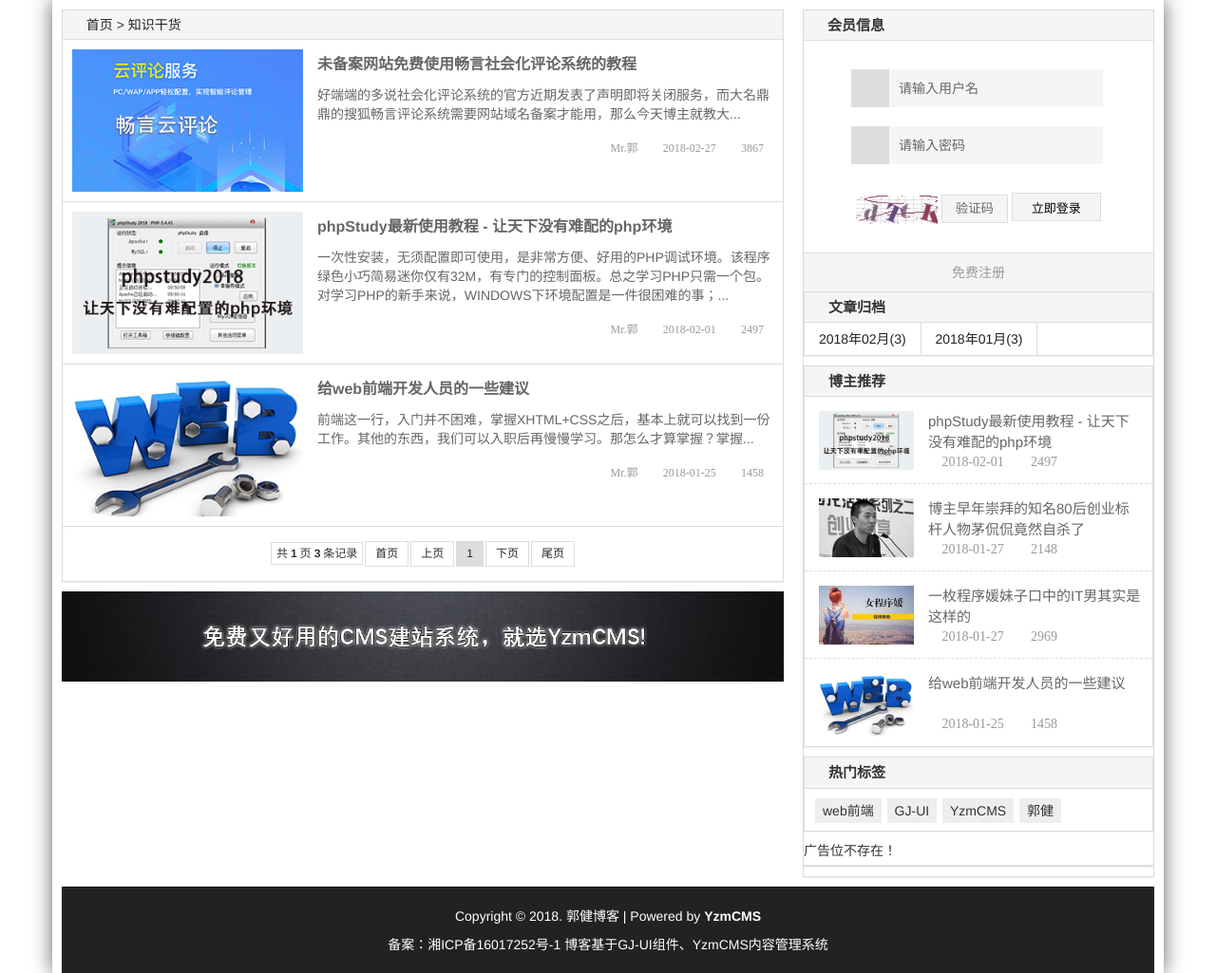
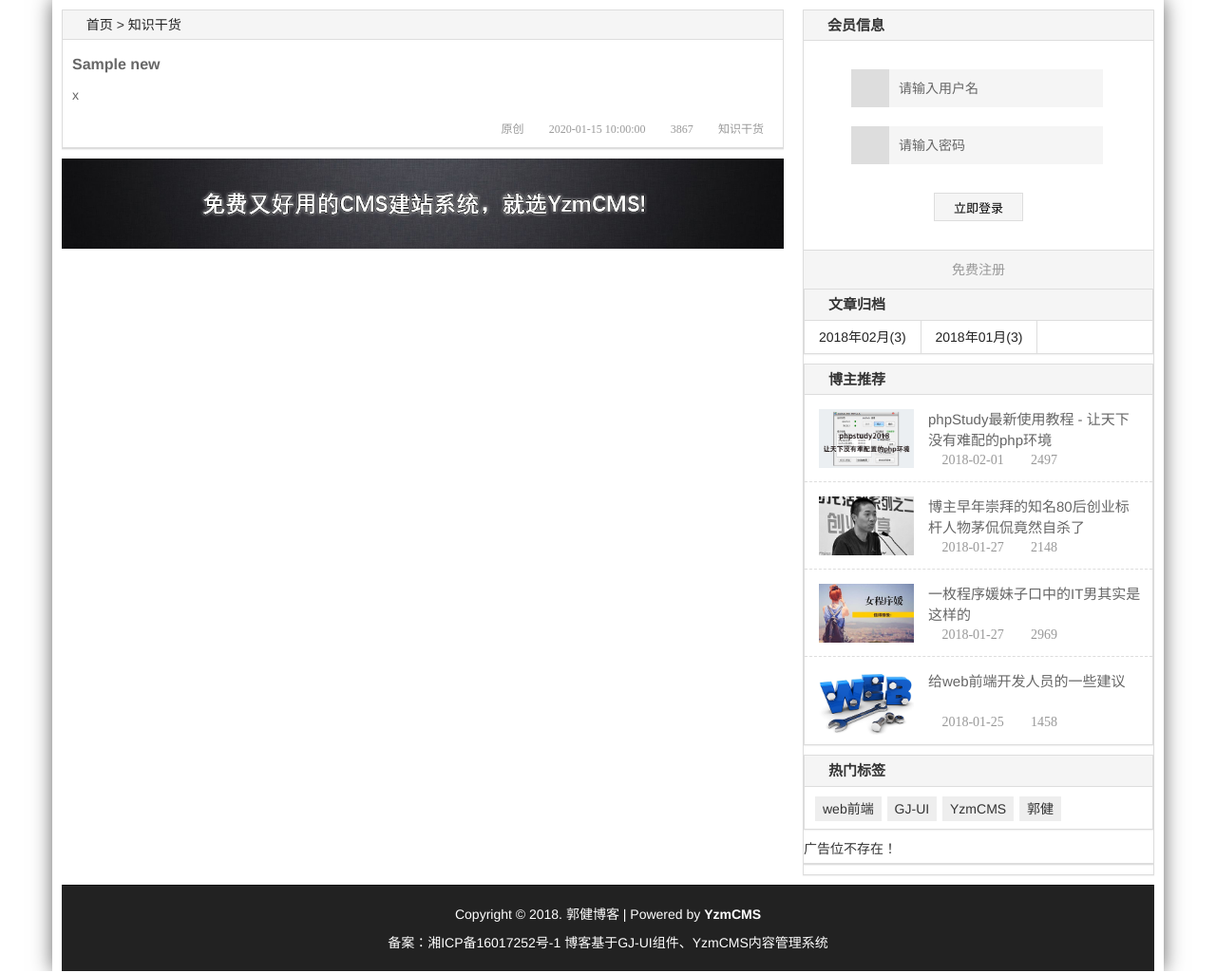
Before and after one commit to Performer941/individual-event, a Flask app: page /index02.html in a window 1280 px wide. Shown: the part 51-1076 px from the top of the page at 95% size. Run offline with Flask 2, Linux system fonts and the light colour scheme; tables that the repository leaves empty hold one stand-in row (values such as "Sample post"); some web fonts are replaced.

Commit message:
'完善页面显示'

```diff
--- a/templates/detail.html
+++ b/templates/detail.html
@@ -37,7 +37,7 @@
     <!--响应式导航栏-->
     <div class="gnav gclear">
         <div class="gj-logo gj-left">
-            <a href="index.html"
+            <a href="/"
                title="Stage performers" style="color:#fff;font-size:30px;letter-spacing: 2px;margin: 4px 0;">Stage
                 performers</a>
         </div>
--- a/templates/index.html
+++ b/templates/index.html
@@ -42,7 +42,7 @@
     <!--响应式导航栏-->
     <div class="gnav gclear">
         <div class="gj-logo gj-left">
-            <a href="index.html"
+            <a href="/"
                title="Stage performers" style="color:#fff;font-size:30px;letter-spacing: 2px;margin: 4px 0;">Stage
                 performers</a>
         </div>
--- a/templates/index02.html
+++ b/templates/index02.html
@@ -37,8 +37,9 @@
     <!--响应式导航栏-->
     <div class="gnav gclear">
         <div class="gj-logo gj-left">
-            <a href="index.html"
-               title="Stage performers" style="color:#fff;font-size:30px;letter-spacing: 2px;margin: 4px 0;">Stage performers</a>
+            <a href="/"
+               title="Stage performers" style="color:#fff;font-size:30px;letter-spacing: 2px;margin: 4px 0;">Stage
+                performers</a>
         </div>
         <i class="gbar fa fa-bars" aria-hidden="true"></i>
         <ul class="gnav-ul gj-right">
@@ -65,79 +66,62 @@
                 <nav class="gj-ljdh">
                     <!--路径导航模块-->
                     <i class="fa fa-home" aria-hidden="true"></i>
-                    <a href="https://www.17sucai.com/preview/1125772/2019-11-12/%E9%83%AD%E5%BB%BA%E5%8D%9A%E5%AE%A2/index.html">首页</a>
-                    &gt; <a
-                        href="https://www.17sucai.com/preview/1125772/2019-11-12/%E9%83%AD%E5%BB%BA%E5%8D%9A%E5%AE%A2/index1.html"
-                        title="知识干货">知识干货</a></nav>
+                    <a href="/">首页</a> &gt; <a href="index02.html">知识干货</a></nav>
                 <div class="gj-body gul-tuw1">
-                    <div class="gtw-ul gclear">
-                        <div class="gtw-img">
-                            <a href="https://www.17sucai.com/preview/1125772/2019-11-12/%E9%83%AD%E5%BB%BA%E5%8D%9A%E5%AE%A2/13.html"><img
-                                    src="/static/images/180313112630855.jpg" alt="未备案网站免费使用畅言社会化评论系统的教程"></a>
-                        </div>
-                        <div class="gtw-body">
-                            <a href="https://www.17sucai.com/preview/1125772/2019-11-12/%E9%83%AD%E5%BB%BA%E5%8D%9A%E5%AE%A2/13.html">
-                                <h4>未备案网站免费使用畅言社会化评论系统的教程</h4>
-                            </a>
-                            <p>好端端的多说社会化评论系统的官方近期发表了声明即将关闭服务，而大名鼎鼎的搜狐畅言评论系统需要网站域名备案才能用，那么今天博主就教大...</p>
-                            <div class="gtw-sx">
-                                <a href="https://www.17sucai.com/preview/1125772/2019-11-12/%E9%83%AD%E5%BB%BA%E5%8D%9A%E5%AE%A2/init1.html"><i
-                                        class="fa fa-user"> Mr.郭</i></a>
-                                <i class="fa fa-clock-o"> 2018-02-27</i>
-                                <i class="fa fa-eye"> 3867</i>
+                    {% for new in paginate.items %}
+                    <div class="gj-body gul-tuw1">
+                        <div class="gtw-ul gclear">
+                            <div class="gtw-body">
+                                <a href="/detail/{{ new.id }}">
+                                    <h4>{{ new.title }}</h4>
+                                </a>
+                                <p>{{ new.digest }}</p>
+                                <div class="gtw-sx">
+                                    <i class="fa fa-plus-square" aria-hidden="true"> 原创</i>
+                                    <i class="fa fa-clock-o" aria-hidden="true"> {{ new.create_time }}</i>
+                                    <i class="fa fa-eye" aria-hidden="true"> 3867</i>
+                                    <a href="/detail/{{ new.id }}"><i
+                                            class="fa fa-folder-open" aria-hidden="true"> 知识干货</i></a>
+                                </div>
                             </div>
                         </div>
                     </div>
-                    <div class="gtw-ul gclear">
-                        <div class="gtw-img">
-                            <a href="https://www.17sucai.com/preview/1125772/2019-11-12/%E9%83%AD%E5%BB%BA%E5%8D%9A%E5%AE%A2/8.html"><img
-                                    src="/static/images/180313112951280.jpg" alt="phpStudy最新使用教程 - 让天下没有难配的php环境"></a>
-                        </div>
-                        <div class="gtw-body">
-                            <a href="https://www.17sucai.com/preview/1125772/2019-11-12/%E9%83%AD%E5%BB%BA%E5%8D%9A%E5%AE%A2/8.html">
-                                <h4>phpStudy最新使用教程 - 让天下没有难配的php环境</h4>
-                            </a>
-                            <p>
-                                一次性安装，无须配置即可使用，是非常方便、好用的PHP调试环境。该程序绿色小巧简易迷你仅有32M，有专门的控制面板。总之学习PHP只需一个包。对学习PHP的新手来说，WINDOWS下环境配置是一件很困难的事；...</p>
-                            <div class="gtw-sx">
-                                <a href="https://www.17sucai.com/preview/1125772/2019-11-12/%E9%83%AD%E5%BB%BA%E5%8D%9A%E5%AE%A2/init1.html"><i
-                                        class="fa fa-user"> Mr.郭</i></a>
-                                <i class="fa fa-clock-o"> 2018-02-01</i>
-                                <i class="fa fa-eye"> 2497</i>
-                            </div>
-                        </div>
-                    </div>
-                    <div class="gtw-ul gclear">
-                        <div class="gtw-img">
-                            <a href="https://www.17sucai.com/preview/1125772/2019-11-12/%E9%83%AD%E5%BB%BA%E5%8D%9A%E5%AE%A2/4.html"><img
-                                    src="/static/images/180125053634150.jpg" alt="给web前端开发人员的一些建议"></a>
-                        </div>
-                        <div class="gtw-body">
-                            <a href="https://www.17sucai.com/preview/1125772/2019-11-12/%E9%83%AD%E5%BB%BA%E5%8D%9A%E5%AE%A2/4.html">
-                                <h4>给web前端开发人员的一些建议</h4>
-                            </a>
-                            <p>前端这一行，入门并不困难，掌握XHTML+CSS之后，基本上就可以找到一份工作。其他的东西，我们可以入职后再慢慢学习。那怎么才算掌握？掌握...</p>
-                            <div class="gtw-sx">
-                                <a href="https://www.17sucai.com/preview/1125772/2019-11-12/%E9%83%AD%E5%BB%BA%E5%8D%9A%E5%AE%A2/init1.html"><i
-                                        class="fa fa-user"> Mr.郭</i></a>
-                                <i class="fa fa-clock-o"> 2018-01-25</i>
-                                <i class="fa fa-eye"> 1458</i>
-                            </div>
-                        </div>
-                    </div>
+                    {% endfor %}
+                    <div id="paginations" class="pageinfo"></div>
+                    <script>
+                        $(function () {
+                            $("#paginations").pagination({
+                                currentPage: {
+                            {
+                                paginate.page
+                            }
+                        },
+                            totalPage: {
+                                {
+                                    paginate.pages
+                                }
+                            }
+                        ,
+                            callback: function (current) {
+                                window.location.href = "/?page=" + current;
+                            }
+                        })
+                            ;
+                        });
+                    </script>
                 </div>
                 <!--gul-tuw1-结束-->
-                <nav class="gj-page"><span class="pageinfo">共<strong>1</strong>页<strong>3</strong>条记录</span><a
-                        href="https://www.17sucai.com/preview/1125772/2019-11-12/%E9%83%AD%E5%BB%BA%E5%8D%9A%E5%AE%A2/list_1.html"
-                        class="homepage">首页</a><a
-                        href="https://www.17sucai.com/preview/1125772/2019-11-12/%E9%83%AD%E5%BB%BA%E5%8D%9A%E5%AE%A2/list_1.html"
-                        class="nopage">上页</a><a
-                        href="https://www.17sucai.com/preview/1125772/2019-11-12/%E9%83%AD%E5%BB%BA%E5%8D%9A%E5%AE%A2/list_1.html"
-                        class="listpage curpage">1</a><a
-                        href="https://www.17sucai.com/preview/1125772/2019-11-12/%E9%83%AD%E5%BB%BA%E5%8D%9A%E5%AE%A2/list_1.html"
-                        class="nopage">下页</a><a
-                        href="https://www.17sucai.com/preview/1125772/2019-11-12/%E9%83%AD%E5%BB%BA%E5%8D%9A%E5%AE%A2/list_1.html"
-                        class="endpage">尾页</a></nav>
+                <!--                <nav class="gj-page"><span class="pageinfo">共<strong>1</strong>页<strong>3</strong>条记录</span><a-->
+                <!--                        href="https://www.17sucai.com/preview/1125772/2019-11-12/%E9%83%AD%E5%BB%BA%E5%8D%9A%E5%AE%A2/list_1.html"-->
+                <!--                        class="homepage">首页</a><a-->
+                <!--                        href="https://www.17sucai.com/preview/1125772/2019-11-12/%E9%83%AD%E5%BB%BA%E5%8D%9A%E5%AE%A2/list_1.html"-->
+                <!--                        class="nopage">上页</a><a-->
+                <!--                        href="https://www.17sucai.com/preview/1125772/2019-11-12/%E9%83%AD%E5%BB%BA%E5%8D%9A%E5%AE%A2/list_1.html"-->
+                <!--                        class="listpage curpage">1</a><a-->
+                <!--                        href="https://www.17sucai.com/preview/1125772/2019-11-12/%E9%83%AD%E5%BB%BA%E5%8D%9A%E5%AE%A2/list_1.html"-->
+                <!--                        class="nopage">下页</a><a-->
+                <!--                        href="https://www.17sucai.com/preview/1125772/2019-11-12/%E9%83%AD%E5%BB%BA%E5%8D%9A%E5%AE%A2/list_1.html"-->
+                <!--                        class="endpage">尾页</a></nav>-->
                 <!--nav-结束-->
             </div>
 
@@ -200,11 +184,10 @@
                         <div class="div1"><i class="fa fa-user" aria-hidden="true"></i>
                             <input type="text" required="" name="username" id="username" value="" placeholder="请输入用户名">
                             <i class="fa fa-lock" aria-hidden="true"></i>
-                            <input type="password" required="" name="password" id="password" value="" placeholder="请输入密码">
+                            <input type="password" required="" name="password" id="password" value=""
+                                   placeholder="请输入密码">
                         </div>
-                        <div class="div2"><img src="/static/images/code.jpg" onclick="this.src=this.src+&#39;?&#39;"
-                                               title="看不清，换一张">
-                            <input type="text" required="" name="code" class="" value="" placeholder="验证码">
+                        <div class="div2">
                             <button type="submit" name="dosubmit" value="登 录">立即登录</button>
                         </div>
                         <div class="div3"><a href="register.html" class="btn btn-zc" role="button"
--- a/templates/index03.html
+++ b/templates/index03.html
@@ -37,7 +37,7 @@
     <!--响应式导航栏-->
     <div class="gnav gclear">
         <div class="gj-logo gj-left">
-            <a href="index.html"
+            <a href="/"
                title="Stage performers" style="color:#fff;font-size:30px;letter-spacing: 2px;margin: 4px 0;">Stage performers</a>
         </div>
         <i class="gbar fa fa-bars" aria-hidden="true"></i>
--- a/templates/user_list.html
+++ b/templates/user_list.html
@@ -37,7 +37,7 @@
     <!--响应式导航栏-->
     <div class="gnav gclear">
         <div class="gj-logo gj-left">
-            <a href="index.html"
+            <a href="/"
                title="Stage performers" style="color:#fff;font-size:30px;letter-spacing: 2px;margin: 4px 0;">Stage performers</a>
         </div>
         <i class="gbar fa fa-bars" aria-hidden="true"></i>
@@ -145,9 +145,7 @@
                             <i class="fa fa-lock" aria-hidden="true"></i>
                             <input type="password" required="" name="password" id="password" value="" placeholder="请输入密码">
                         </div>
-                        <div class="div2"><img src="/static/images/code.jpg" onclick="this.src=this.src+&#39;?&#39;"
-                                               title="看不清，换一张">
-                            <input type="text" required="" name="code" class="" value="" placeholder="验证码">
+                        <div class="div2">
                             <button type="submit" name="dosubmit" value="登 录">立即登录</button>
                         </div>
                         <div class="div3"><a href="register.html" class="btn btn-zc" role="button"
--- a/views/index.py
+++ b/views/index.py
@@ -21,8 +21,11 @@
     user_id = session.get("user_id")
     nick_name = session.get("nick_name", "")
     user = db.session.query(User).filter(User.id == user_id).first()
+    news = db.session.query(News)
+    page = int(request.args.get("page", 1))
+    paginate = news.paginate(page, 5, False)
 
-    return render_template("index02.html", user=user, nick_name=nick_name)
+    return render_template("index02.html", user=user, nick_name=nick_name, news=news, paginate=paginate)
 
 
 @index_blu.route("/index03.html")
@@ -30,7 +33,10 @@
     user_id = session.get("user_id")
     nick_name = session.get("nick_name", "")
     user = db.session.query(User).filter(User.id == user_id).first()
-    return render_template("index03.html", user=user, nick_name=nick_name)
+    news = db.session.query(News)
+    page = int(request.args.get("page", 1))
+    paginate = news.paginate(page, 15, False)
+    return render_template("index03.html", user=user, nick_name=nick_name, news=news, paginate=paginate)
 
 
 @index_blu.route("/user_list.html")
```
Also changed, not shown: README.md.
